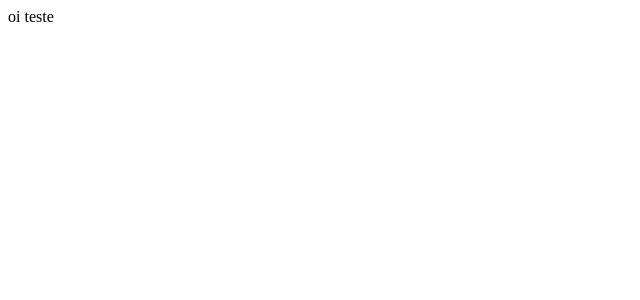
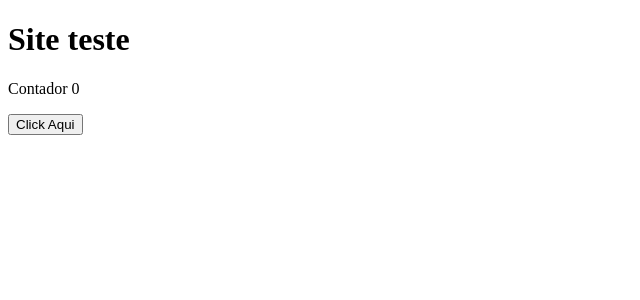
Before and after one commit to AdrianoGuzzo/NextJS, a Next.js app: page / in a window 1280 px wide. Shown: the top 300 px of the page, without its empty margins (0-640 px from the left). Built offline with nearby package versions, Linux system fonts and the light colour scheme.

Commit message:
Teste do contador

```diff
--- a/pages/index.js
+++ b/pages/index.js
@@ -1,4 +1,19 @@
+import React, { useState } from "react";
+
 function Home() {
-  return <div>oi teste</div>;
+  const [count, setCount] = useState(0);
+  return (
+    <>
+      <h1>Site teste</h1>
+      <p>Contador {count}</p>
+      <button
+        onClick={() => {
+          setCount((count) => (count += 1));
+        }}
+      >
+        Click Aqui
+      </button>
+    </>
+  );
 }
 export default Home;
```
